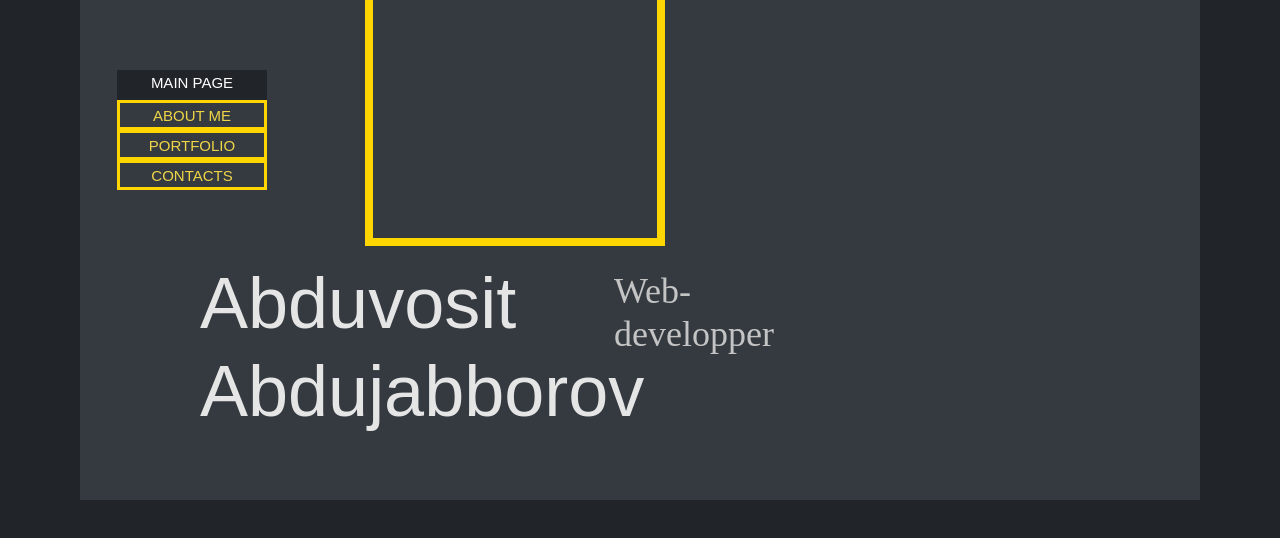
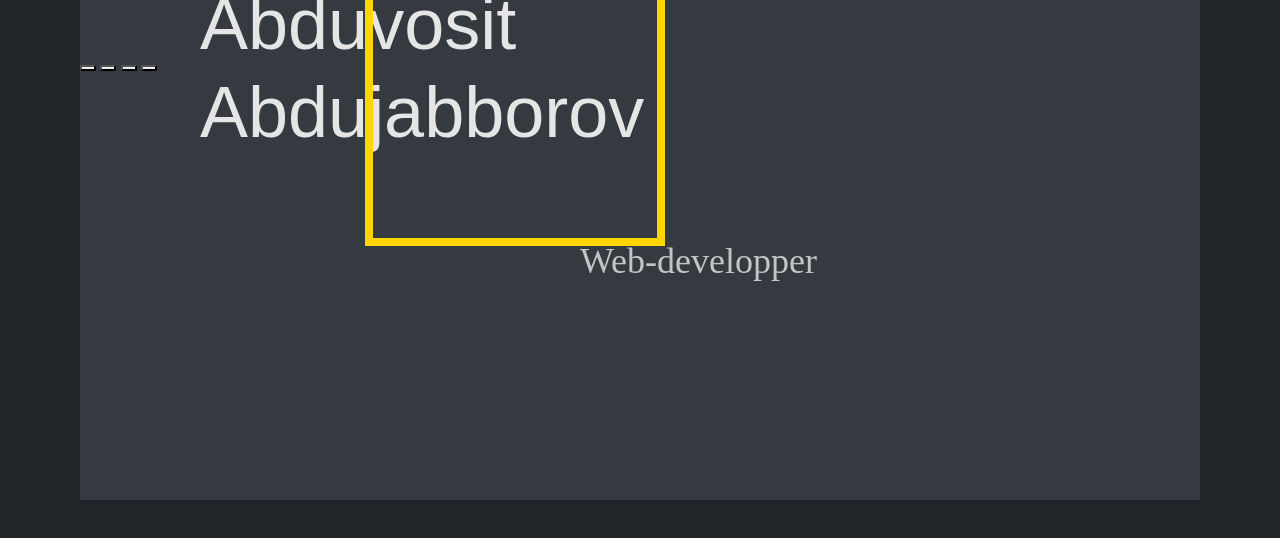
Before and after one commit to abduvosid/abduvosid.github.io, a website: page src/index.html in a window 1280 px wide. Drawn offline with Linux system fonts and the light colour scheme.

Commit message:
buttons/scripts

```diff
--- a/src/index.html
+++ b/src/index.html
@@ -13,25 +13,27 @@
     <header class="header">
         <nav>
             <div class="container">
-  <!--               <ul class="menu-item">
-                    <li class="menu-item__wrapper"><a href="#" class="menu-item__link">Main page</a></li>
-                    <li class="menu-item__wrapper"><a href="#" class="menu-item__link">About me</a></li>
-                    <li class="menu-item__wrapper"><a href="#" class="menu-item__link">Portfolio</a></li>
-                    <li class="menu-item__wrapper"><a href="#" class="menu-item__link">Contacts</a></li>
-                </ul> -->
-                <ul class="catalog__tabs">
-                    <li class="catalog__tab catalog__tab_active"><div>Main page</div></li>
-                    <li class="catalog__tab"><div>About me</div></li>
-                    <li class="catalog__tab"><div>Portfolio</div></li>
-                    <li class="catalog__tab"><div>Contacts</div></li>
-                </ul>
+
                 <div class="square"></div>
                 <h1 class="title">Abduvosit <br>
                     Abdujabborov</h1>
-                    <h2 class="subtitle">Web-developper</h2>
+                <h2 class="subtitle">Web-developper</h2>
+                <div class="btn__container">
+                    <button class="btn__outline btn__outline_active"></button>
+                    <button class="btn__outline btn__outline_active"></button>
+                    <button class="btn__outline btn__outline_active"></button>
+                    <button class="btn__outline btn__outline_active"></button>
+                  </div>
             </div>
         </nav>
     </header>
 
 </body>
 </html>
+
+
+
+<!--
+flex-direction: column;
+justify-content: flex-end;
+ -->
--- /dev/null
+++ b/src/js/buttons.js
@@ -0,0 +1,8 @@
+$(document).ready(function(){
+    $('.btn__container').on('click', 'button:not(.btn__outline_active)', function(){
+      $(this)
+        .addClass('.btn__outline_active').siblings().removeClass('.btn__outline_active')
+        .closest('div.container').find('div.catalog__content').removeClass('catalog__tab_active')
+        .eq($(this).index()).addClass('catalog__tab_active');
+    });
+});
--- /dev/null
+++ b/src/sass/_buttons.scss
@@ -0,0 +1,40 @@
+.btn__container {
+    display: flex;
+    justify-content: flex-start;
+    flex-direction: column;
+  }
+  .btn__outline {
+    width: 15px;
+    height: 15px;
+    border: none;
+    border-radius: 100%;
+    display: inline-block;
+    vertical-align: middle;
+    transform: translateZ(0);
+    margin: 2px;
+    backface-visibility: hidden;
+    position: relative;
+    &_active {
+        color: #FFD600;
+        border-radius: 100%;
+        background-color: #343A40;
+      &:before {
+        content: '';
+        position: absolute;
+        top: 0;
+        right: 0;
+        bottom: 0;
+        left: 0;
+        transition-duration: 0.3s;
+        transition-property: top, right, bottom, left;
+      }
+      &:focus:before, &:active:before {
+        border: #FFD600 solid 1px;
+        border-radius: 100%;
+        top: -2px;
+        right: -2px;
+        bottom: -2px;
+        left: -2px;
+      }
+    }
+  }
--- a/src/sass/_header.scss
+++ b/src/sass/_header.scss
@@ -3,7 +3,7 @@
     margin: 0 auto;
     height: 500px;
     background-color: $second-color;
-    .menu{
+/*     .menu{
         &-item {
             position: absolute;
             transform: translateY(280%);
@@ -34,7 +34,7 @@
                 }
             }
         }
-    }
+    } */
     .square {
         position: absolute;
         top: 0;
@@ -52,7 +52,7 @@
     .title {
         position: absolute;
         transform: translateX(27%);
-        margin-top: 53px;
+        margin-top: -20px;
         font-weight: 500;
         font-size: 72px;
         line-height: 88px;
@@ -60,45 +60,13 @@
 
     }
     .subtitle {
-        position: absolute;
+        position: relative;
         display: block;
         font-size: 36px;
         color: #c4c4c4;
-        left: 534px;
-        top: 270px;
+        left: 500px;
+        top: 240px;
         font-family: 'Montaga';
         font-weight: normal;
     }
-    .catalog {
-        &__tabs {
-            margin-top: 70px;
-            list-style-type: none;
-        }
-        &__tab {
-            width: 150px;
-            height: 30px;
-            border: 3px solid $frame-color;
-            color: #f0d646;
-            font-size: 15px;
-            font-weight: 400;
-            text-transform: uppercase;
-            text-align: center;
-            line-height: 25px;
-
-            margin: 0 5px;
-            cursor: pointer;
-            transition: 0.5s all;
-            &:hover {
-                box-shadow: 5px 5px 30px #9e06ac;
-            }
-            div {
-
-            }
-            &_active {
-                color: #fff;
-                background-color: $main-color;
-                border: none;
-            }
-        }
-    }
 }
--- a/src/sass/style.scss
+++ b/src/sass/style.scss
@@ -16,3 +16,4 @@ body {
 
 
 @import 'header.scss';
+@import 'buttons.scss';
```
Also changed, not shown: src/css/style.min.css.
